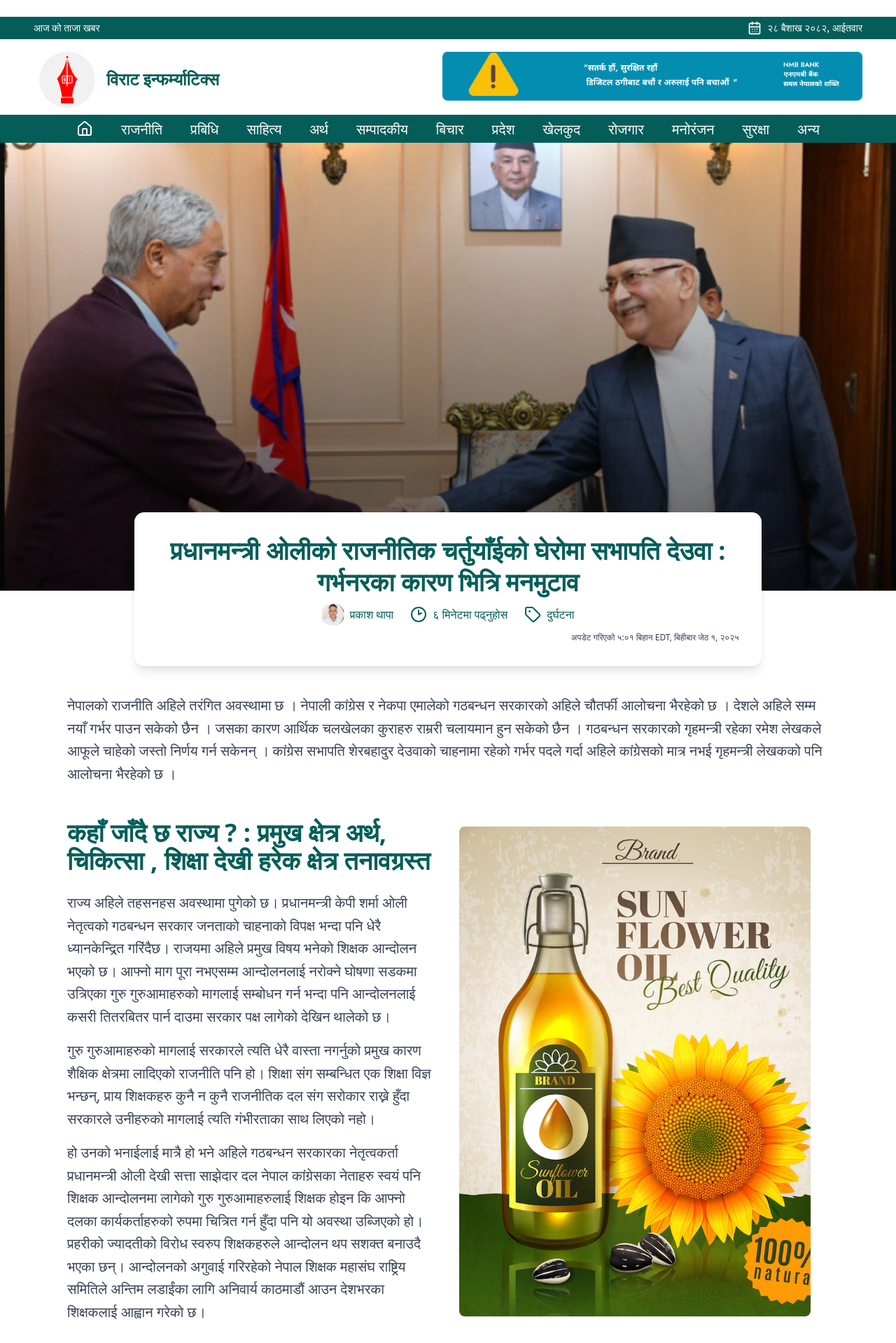
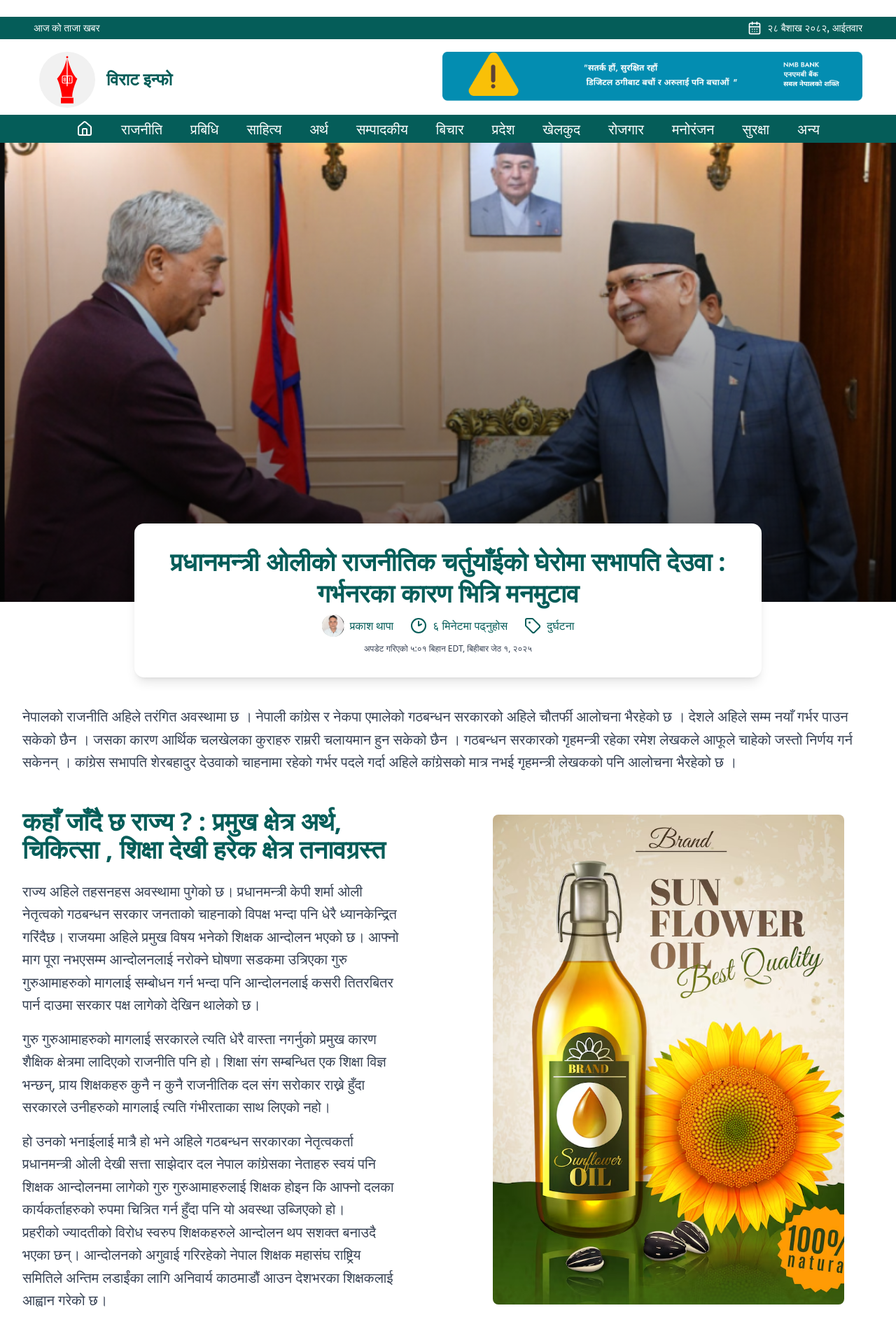
Before and after one commit to pracasupreti/biratinfo.com, a Next.js app: page /kasin/singlepage in a window 1280 px wide. Shown: the top 1919 px of the page at 70% size. Built offline with nearby package versions, Linux system fonts and the light colour scheme; a web font is replaced by a local one.

Commit message:
fixed some built time errors

```diff
--- a/app/kasin/singlepage/page.tsx
+++ b/app/kasin/singlepage/page.tsx
@@ -5,7 +5,6 @@ import Footer from '@/components/kasin/Footer';
 import { Button } from '@/components/ui/button';
 import Header from '@/components/kasin/Header';
 import { Clock2Icon, TagIcon } from 'lucide-react';
-
 
 function Page() {
     const relatedNews = [
@@ -33,24 +32,19 @@ function Page() {
     return (
         <div>
             <Header />
-            <div className="flex flex-col gap-12 max-w-7xl mx-auto">
-                <div className='relative w-full h-[40vh] md:h-[60vh] lg:h-[80vh] overflow-hidden'>
+            <div className='relative w-full h-[40vh] md:h-[60vh] lg:h-[82vh] overflow-hidden'>
                 <div className='absolute inset-0 bg-gradient-to-t from-black/70 to-transparent z-10' />
                 <Image
                     src="/images/kasinHomepage/SummaryImage1.png"
                     alt="News headline image"
                     fill
-                        className='object-cover '
+                    className='object-cover w-full'
                 />
-                    {/* <div className='absolute bottom-0 left-0 right-0 z-20 px-6 pb-8 md:px-12 md:pb-12 mb-16'>
-                        <h1 className='text-3xl md:text-5xl lg:text-6xl font-bold text-white leading-tight text-center'>
-                            प्रधानमन्त्री ओलीको राजनीतिक चर्तुयाँईको घेरोमा सभापति देउवा : गर्भनरका कारण भित्रि मनमुटाव
-                        </h1>
-                    </div> */}
             </div>
 
-                <article className='px-6 md:px-12 lg:px-24'>
-                    <div className='relative -mt-32 md:-mt-40 lg:-mt-40 mb-10 z-30'>
+            <div className="flex flex-col gap-12 max-w-7xl mx-auto px-4 sm:px-6 lg:px-8">
+                <article className='mt-6 md:mt-12'>
+                    <div className='relative -mt-24 md:-mt-40 lg:-mt-40 mb-10 z-30'>
                         <div className='bg-white p-4 md:p-8 rounded-xl shadow-lg max-w-4xl mx-auto'>
                             <h1 className='text-[18px] md:text-4xl font-bold leading-tight text-text-color mb-2 text-center '>
                                 प्रधानमन्त्री ओलीको राजनीतिक चर्तुयाँईको घेरोमा सभापति देउवा : गर्भनरका कारण भित्रि मनमुटाव
@@ -73,17 +67,9 @@ function Page() {
                                     दुर्घटना
                                 </p>
                             </div>
-                            <div className='flex md:justify-end justify-center'>
+                            <div className='flex justify-center'>
                                 <p className='text-gray-700 md:text-[12px] text-[10px]'>अपडेट गरिएको ५:०१ बिहान EDT, बिहीबार जेठ १, २०२५</p>
-
                             </div>
-                            {/* <div className='flex flex-wrap gap-4 justify-center'>
-                                {['#समय सान्दर्भिक', '#समाचार', '#राजनीति', '#नेपाल'].map((tag, i) => (
-                                    <span key={i} className='px-3 py-1 bg-gray-100 text-gray-800 rounded-full text-sm'>
-                                        {tag}
-                                    </span>
-                                ))}
-                            </div> */}
                         </div>
                     </div>
 
@@ -92,7 +78,7 @@ function Page() {
                             नेपालको राजनीति अहिले तरंगित अवस्थामा छ । नेपाली कांग्रेस र नेकपा एमालेको गठबन्धन सरकारको अहिले चौतर्फी आलोचना भैरहेको छ । देशले अहिले सम्म नयाँ गर्भर पाउन सकेको छैन । जसका कारण आर्थिक चलखेलका कुराहरु राम्ररी चलायमान हुन सकेको छैन । गठबन्धन सरकारको गृहमन्त्री रहेका रमेश लेखकले आफूले चाहेको जस्तो निर्णय गर्न सकेनन् । कांग्रेस सभापति शेरबहादुर देउवाको चाहनामा रहेको गर्भर पदले गर्दा अहिले कांग्रेसको मात्र नभई गृहमन्त्री लेखकको पनि आलोचना भैरहेको छ ।
                         </p>
 
-                        <div className='my-12 grid md:grid-cols-2 gap-8 items-center'>
+                        <div className='my-12 grid md:grid-cols-2 gap-8 md:gap-32 items-center'>
                             <div>
                                 <h2 className='text-3xl md:text-4xl font-bold mb-6 text-text-color'>कहाँ जाँदै छ राज्य ? : प्रमुख क्षेत्र अर्थ, चिकित्सा , शिक्षा देखी हरेक क्षेत्र तनावग्रस्त</h2>
                                 <p className='mb-4 text-lg md:text-xl leading-relaxed text-gray-700'>
@@ -160,12 +146,12 @@ function Page() {
             </div>
 
             {/* Related News */}
-            <div className="mb-20 flex flex-col gap-6">
+            <div className="mb-20 flex flex-col gap-6 max-w-7xl mx-auto px-4 sm:px-6 lg:px-8">
                 <p className="font-bold text-lg sm:text-xl md:text-2xl lg:text-3xl text-center">
                     सम्बन्धित खबर
                 </p>
 
-                <div className="max-w-screen-3xl w-full grid grid-cols-1 md:grid-cols-2 lg:grid-cols-4 gap-6 px-4 md:px-24 xl:px-32">
+                <div className="w-full grid grid-cols-1 md:grid-cols-2 lg:grid-cols-4 gap-6">
                     {relatedNews.map((items, index) => (
                         <div
                             key={index}
@@ -198,7 +184,6 @@ function Page() {
             </div>
             <Footer />
         </div>
-
     )
 }
 
--- a/components/kasin/Header.tsx
+++ b/components/kasin/Header.tsx
@@ -1,5 +1,5 @@
 'use client'
-import { CalendarDaysIcon, HomeIcon, X } from 'lucide-react';
+import { CalendarDaysIcon, HomeIcon } from 'lucide-react';
 import Image from 'next/image'
 import Link from 'next/link'
 import { usePathname } from 'next/navigation';
@@ -53,7 +53,7 @@ function Header() {
 
                         <div className='w-[60%] pl-2'>
                             <p className='text-lg md:text-xl lg:text-2xl font-bold text-text-color font-inter'>
-                                विराट इन्फर्म्याटिक्स
+                                विराट इन्फो
                             </p>
                         </div>
                     </div>
@@ -94,8 +94,14 @@ function Header() {
             {/* MOBILE NAV */}
             <div className='md:hidden'>
                 <div className='flex items-center justify-between px-4 py-1'>
-                    <div className='h-9 w-9 border border-gray-400 rounded-full flex items-center justify-center'>
-                        <X size={20} />
+                    <div className='h-9 w-9 border border-gray-400 rounded-full flex items-center justify-center relative'>
+                        <Image
+                            src='/images/homepage/biratinfo-logo.svg'
+                            alt='Birat Info Logo'
+                            fill
+                            className='object-contain'
+                            priority
+                        />
                     </div>
                     <p className='text-2xl font-inter font-[700]'>Birat Info</p>
                     <div className='h-10'>
```
Lines whose indentation alone changed are shown as unchanged.
